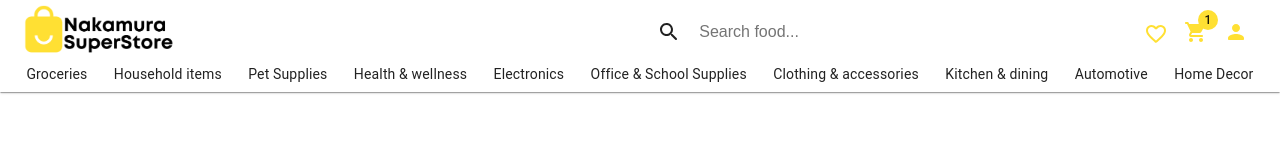
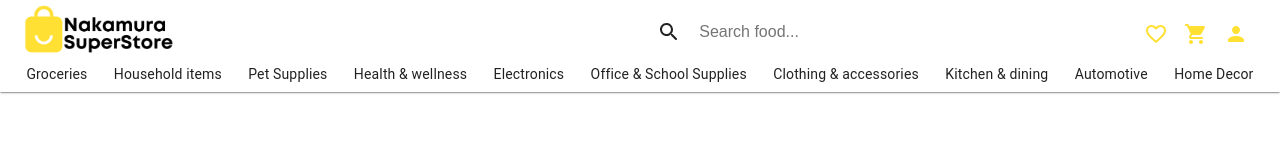
Before and after one commit to alee-anwar/Nakamura-Super-Store, a React (Create React App) app in the folder shop/: page /productdetails in a window 1280 px wide. Shown: the top 160 px of the page. Built offline with nearby package versions, Linux system fonts and the light colour scheme.

Commit message:
Update Header.js

```diff
--- a/shop/src/components/Header.js
+++ b/shop/src/components/Header.js
@@ -23,7 +23,7 @@ import { useNavigate } from "react-router-dom";
 import SearchBar from "./SearchBar";
 import { Link } from "react-router-dom";
 
-const Header = ({ cart, wishlist }) => {
+const Header = ({ cartItems, wishlist }) => {
   const [isDrawerOpen, setIsDrawerOpen] = useState(false);
   const [selectedItem, setSelectedItem] = useState(null);
   const navigate = useNavigate();
@@ -67,7 +67,7 @@ const Header = ({ cart, wishlist }) => {
           </Link>
         </Box>
         <SearchBar />
-        <Box>
+        <Box display="flex" alignItems="center">
           <IconButton disableRipple>
             <Link to="/wishlist">
               <Badge badgeContent={wishlist.length} color="primary">
@@ -77,13 +77,19 @@ const Header = ({ cart, wishlist }) => {
           </IconButton>
 
           <IconButton disableRipple aria-label={notificationsLabel("100")}>
-            <Badge badgeContent={"1"} color="primary">
-              <ShoppingCartRoundedIcon color="primary" />
-            </Badge>
+            <Link to="/cart">
+              <Badge badgeContent={cartItems.length} color="primary">
+                <ShoppingCartRoundedIcon color="primary" />
+              </Badge>
+            </Link>
           </IconButton>
 
           <IconButton disableRipple>
-            <PersonRoundedIcon color="primary" />
+            <Link to="/account">
+              <Badge color="primary">
+                <PersonRoundedIcon color="primary" />
+              </Badge>
+            </Link>
           </IconButton>
         </Box>
       </Toolbar>
```
